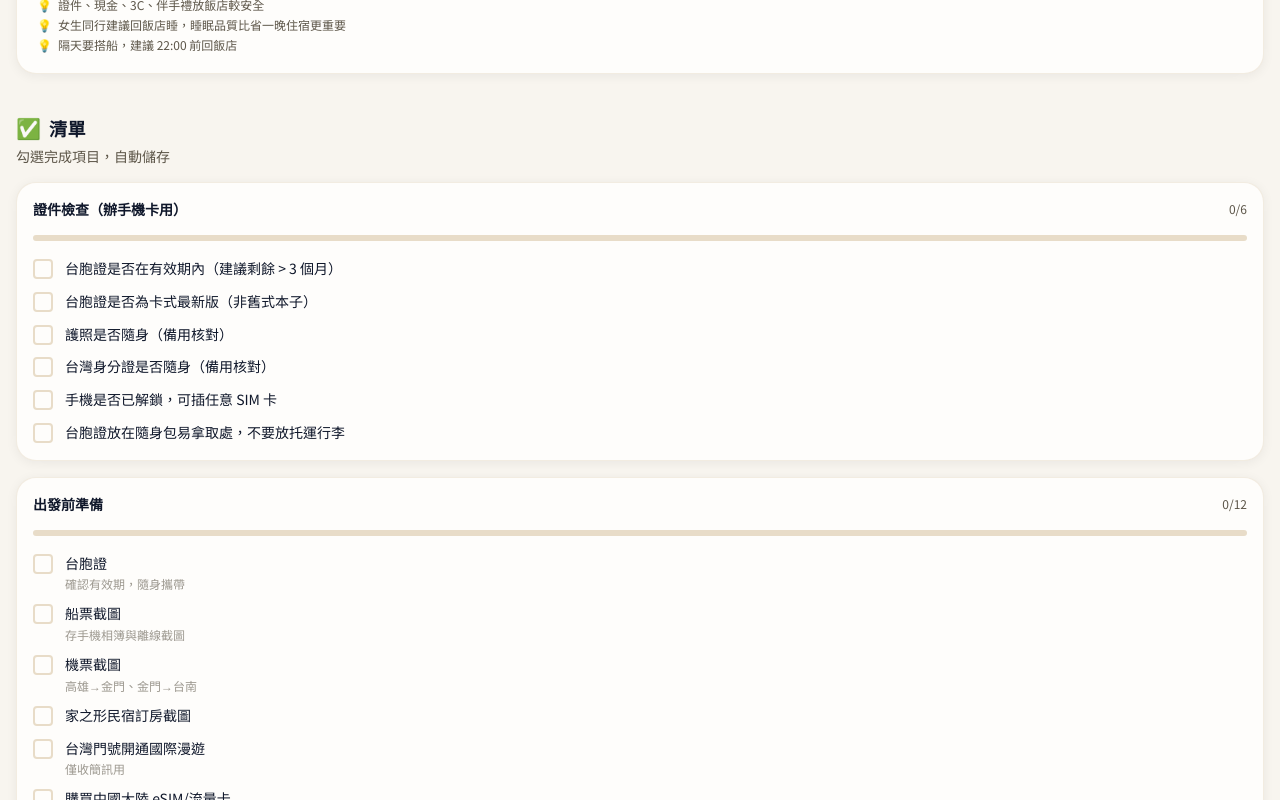
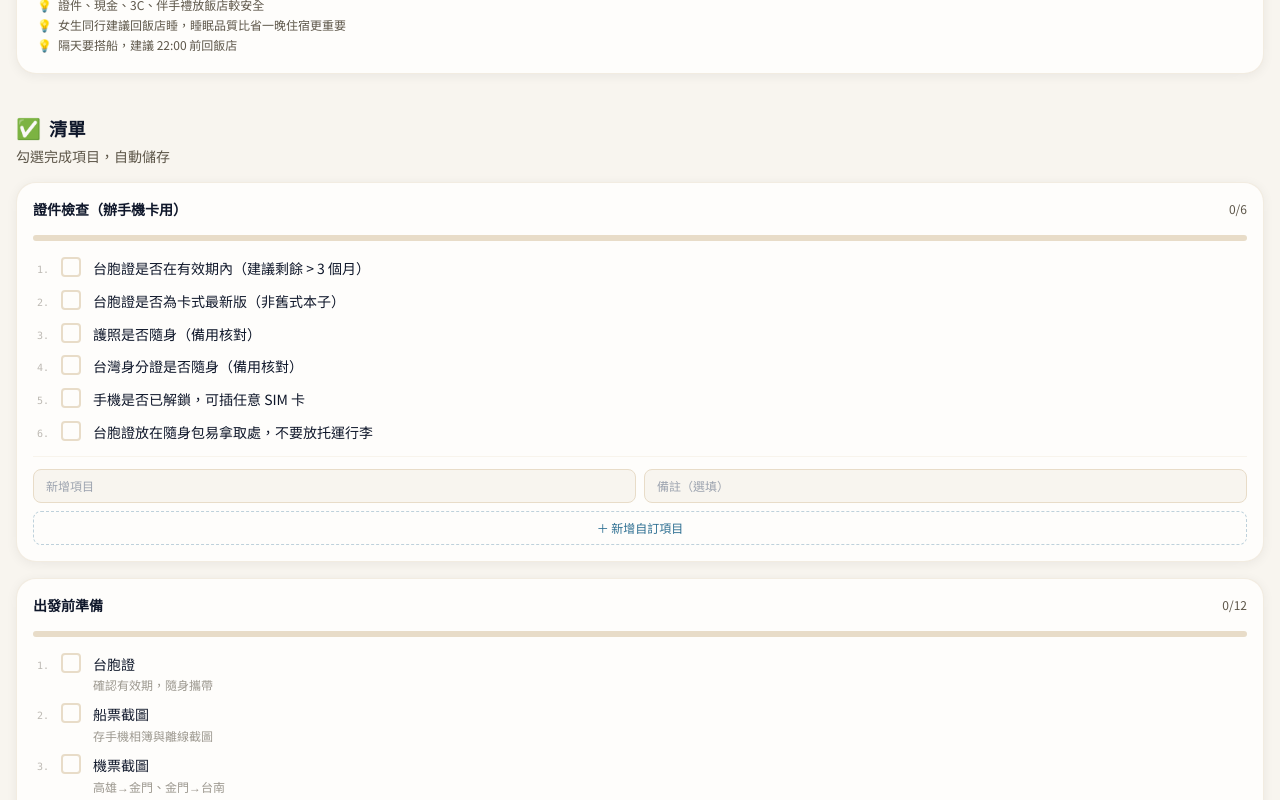
Before and after one commit to hardy7304/xiamen-0708-trip-pwa, a React (Vite) app: page / in a window 1280 px wide. Shown: the part 11200-12000 px from the top of the page. Built offline with nearby package versions, Linux system fonts and the light colour scheme; no server answers.

Commit message:
feat: checklist custom items with add, delete, drag reorder, and sequential numbering

```diff
--- a/src/components/Checklist.tsx
+++ b/src/components/Checklist.tsx
@@ -1,50 +1,97 @@
 import { useState, useEffect, useCallback } from 'react';
-import type { ChecklistCategory } from '../data/trip';
+import type { ChecklistCategory, ChecklistItem } from '../data/trip';
 
 interface ChecklistProps {
   category: ChecklistCategory;
 }
 
+function loadCustom(catId: string): ChecklistItem[] {
+  try {
+    const raw = localStorage.getItem(`custom-checklist-${catId}`);
+    return raw ? JSON.parse(raw) : [];
+  } catch { return []; }
+}
+function saveCustom(catId: string, items: ChecklistItem[]) {
+  try { localStorage.setItem(`custom-checklist-${catId}`, JSON.stringify(items)); } catch { /* ignore */ }
+}
+
 export default function Checklist({ category }: ChecklistProps) {
   const storageKey = `checklist-${category.id}`;
   const [checked, setChecked] = useState<Record<string, boolean>>({});
+  const [customItems, setCustomItems] = useState<ChecklistItem[]>(() => loadCustom(category.id));
+  const [dragIdx, setDragIdx] = useState<number | null>(null);
+  const [newLabel, setNewLabel] = useState('');
+  const [newDetail, setNewDetail] = useState('');
+
+  const allItems: ChecklistItem[] = [...category.items, ...customItems];
 
   useEffect(() => {
     try {
       const saved = localStorage.getItem(storageKey);
-      if (saved) {
-        setChecked(JSON.parse(saved));
-      }
-    } catch {
-      // ignore
-    }
+      if (saved) setChecked(JSON.parse(saved));
+    } catch { /* ignore */ }
   }, [storageKey]);
 
-  const toggle = useCallback(
-    (id: string) => {
-      setChecked((prev) => {
+  const toggle = useCallback((id: string) => {
+    setChecked(prev => {
       const next = { ...prev, [id]: !prev[id] };
-        try {
-          localStorage.setItem(storageKey, JSON.stringify(next));
-        } catch {
-          // ignore
-        }
+      try { localStorage.setItem(storageKey, JSON.stringify(next)); } catch { /* ignore */ }
       return next;
     });
-    },
-    [storageKey],
-  );
+  }, [storageKey]);
 
-  const total = category.items.length;
-  const done = category.items.filter((item) => checked[item.id]).length;
+  // Add custom item
+  const addCustom = () => {
+    if (!newLabel.trim()) return;
+    const item: ChecklistItem = {
+      id: `custom-${Date.now()}-${Math.random().toString(36).slice(2, 6)}`,
+      label: newLabel.trim(),
+      detail: newDetail.trim() || undefined,
+    };
+    const next = [...customItems, item];
+    setCustomItems(next);
+    saveCustom(category.id, next);
+    setNewLabel('');
+    setNewDetail('');
+  };
+
+  // Remove custom item
+  const removeCustom = (id: string) => {
+    const next = customItems.filter(i => i.id !== id);
+    setCustomItems(next);
+    saveCustom(category.id, next);
+  };
+
+  // Drag & drop
+  const dragStart = (idx: number) => setDragIdx(idx);
+  const dragOver = (e: React.DragEvent) => { e.preventDefault(); };
+  const drop = (targetIdx: number) => {
+    if (dragIdx === null || dragIdx === targetIdx) { setDragIdx(null); return; }
+    // Reorder customItems (only custom items can be reordered)
+    const draggedId = allItems[dragIdx]?.id;
+    if (!customItems.find(c => c.id === draggedId)) { setDragIdx(null); return; }
+    const customStartIdx = customItems.findIndex(c => c.id === draggedId);
+    if (customStartIdx === -1) { setDragIdx(null); return; }
+    // Map targetIdx to customItems index
+    const builtInCount = category.items.length;
+    const customTargetIdx = targetIdx - builtInCount;
+    if (customTargetIdx < 0 || customTargetIdx >= customItems.length) { setDragIdx(null); return; }
+    const next = [...customItems];
+    const [moved] = next.splice(customStartIdx, 1);
+    next.splice(customTargetIdx, 0, moved);
+    setCustomItems(next);
+    saveCustom(category.id, next);
+    setDragIdx(null);
+  };
+
+  const total = allItems.length;
+  const done = allItems.filter(item => checked[item.id]).length;
 
   return (
     <div className="bg-soft-white rounded-card shadow-card p-4 border border-sand/50">
       <div className="flex items-center justify-between mb-4">
         <h3 className="text-sm font-semibold text-navy">{category.title}</h3>
-        <span className="text-xs text-warm-gray">
-          {done}/{total}
-        </span>
+        <span className="text-xs text-warm-gray">{done}/{total}</span>
       </div>
       <div className="w-full h-1.5 bg-sand rounded-full mb-4 overflow-hidden">
         <div
@@ -53,45 +100,71 @@ export default function Checklist({ category }: ChecklistProps) {
         />
       </div>
       <div className="space-y-2.5">
-        {category.items.map((item) => (
+        {allItems.map((item, idx) => {
+          const isCustom = customItems.some(c => c.id === item.id);
+          return (
+            <div
+              key={item.id}
+              draggable={isCustom}
+              onDragStart={() => isCustom && dragStart(idx)}
+              onDragOver={dragOver}
+              onDrop={() => drop(idx)}
+              className={`flex items-start gap-3 group ${isCustom ? 'cursor-grab active:cursor-grabbing' : ''}`}
+            >
+              {/* Item number */}
+              <span className="text-[10px] text-warm-gray/40 font-mono w-4 shrink-0 text-right mt-0.5 pt-[3px]">{idx + 1}.</span>
+              {/* Checkbox */}
               <button
-            key={item.id}
                 onClick={() => toggle(item.id)}
-            className="w-full flex items-start gap-3 text-left group"
+                className="shrink-0"
               >
-            <div
-              className={`w-5 h-5 mt-0.5 rounded border-2 flex items-center justify-center shrink-0 transition-colors ${
-                checked[item.id]
-                  ? 'bg-ocean border-ocean'
-                  : 'border-sand group-hover:border-gold'
-              }`}
-            >
+                <div className={`w-5 h-5 rounded border-2 flex items-center justify-center transition-colors ${
+                  checked[item.id] ? 'bg-ocean border-ocean' : 'border-sand group-hover:border-gold'
+                }`}>
                   {checked[item.id] && (
-                <svg
-                  className="w-3 h-3 text-white"
-                  fill="none"
-                  viewBox="0 0 24 24"
-                  stroke="currentColor"
-                  strokeWidth={3}
-                >
+                    <svg className="w-3 h-3 text-white" fill="none" viewBox="0 0 24 24" stroke="currentColor" strokeWidth={3}>
                       <path strokeLinecap="round" strokeLinejoin="round" d="M5 13l4 4L19 7" />
                     </svg>
                   )}
                 </div>
+              </button>
+              {/* Label */}
               <div className="flex-1 min-w-0">
-              <p
-                className={`text-sm leading-relaxed ${
-                  checked[item.id] ? 'text-warm-gray/50 line-through' : 'text-navy'
-                }`}
-              >
+                <div className="flex items-center justify-between gap-2">
+                  <p className={`text-sm leading-relaxed ${checked[item.id] ? 'text-warm-gray/50 line-through' : 'text-navy'}`}>
                     {item.label}
                   </p>
+                  {isCustom && (
+                    <span className="text-[9px] px-1.5 py-0.5 rounded-full bg-ocean/10 text-ocean shrink-0">自訂</span>
+                  )}
+                </div>
                 {item.detail && (
                   <p className="text-xs text-warm-gray/60 mt-0.5">{item.detail}</p>
                 )}
               </div>
+              {/* Delete custom */}
+              {isCustom && (
+                <button onClick={() => removeCustom(item.id)}
+                  className="text-[10px] text-coral/60 hover:text-coral shrink-0 mt-0.5"
+                  title="刪除">✕</button>
+              )}
+            </div>
+          );
+        })}
+      </div>
+
+      {/* Add custom item */}
+      <div className="border-t border-sand/30 pt-3 mt-3 space-y-2">
+        <div className="flex gap-2">
+          <input value={newLabel} onChange={e => setNewLabel(e.target.value)}
+            placeholder="新增項目" className="flex-1 text-xs bg-cream rounded-lg px-3 py-2 border border-sand" />
+          <input value={newDetail} onChange={e => setNewDetail(e.target.value)}
+            placeholder="備註（選填）" className="flex-1 text-xs bg-cream rounded-lg px-3 py-2 border border-sand" />
+        </div>
+        <button onClick={addCustom}
+          className="w-full text-xs text-ocean font-medium py-2 border border-dashed border-ocean/30 rounded-lg hover:bg-ocean/5 transition-colors">
+          ＋ 新增自訂項目
         </button>
-        ))}
       </div>
     </div>
   );
```
Lines whose indentation alone changed are shown as unchanged.
